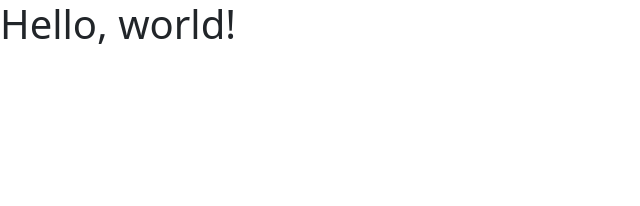
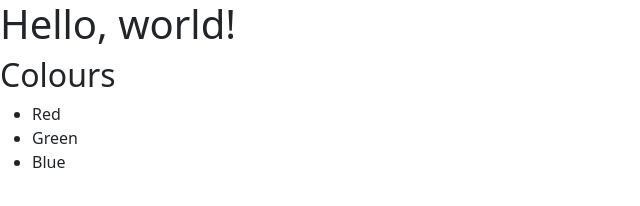
Before and after one commit to tameTNT/mdxw73.github.io, a plain HTML site: page index.html in a window 1280 px wide. Shown: the whole page, without its empty margins (0-640 px from the left). Drawn offline with nearby package versions, Linux system fonts and the light colour scheme.

Commit message:
css added

```diff
--- a/index.html
+++ b/index.html
@@ -9,9 +9,21 @@
     <link href="https://cdn.jsdelivr.net/npm/bootstrap@5.1.3/dist/css/bootstrap.min.css" rel="stylesheet" integrity="sha384-1BmE4kWBq78iYhFldvKuhfTAU6auU8tT94WrHftjDbrCEXSU1oBoqyl2QvZ6jIW3" crossorigin="anonymous">
 
     <title>Hello, world!</title>
+
+    <style>
+      #red:hover {background-color:red}
+      #green:hover {background-color:green}
+      #blue:hover {background-color:blue}
+    </style>
   </head>
   <body>
     <h1>Hello, world!</h1>
+    <h2>Colours</h2>
+    <ul>
+      <li id="red">Red</li>
+      <li id="green">Green</li>
+      <li id="blue">Blue</li>
+    </ul>
 
     <!-- Bootstrap Bundle with Popper -->
     <script src="https://cdn.jsdelivr.net/npm/bootstrap@5.1.3/dist/js/bootstrap.bundle.min.js" integrity="sha384-ka7Sk0Gln4gmtz2MlQnikT1wXgYsOg+OMhuP+IlRH9sENBO0LRn5q+8nbTov4+1p" crossorigin="anonymous"></script>
```
